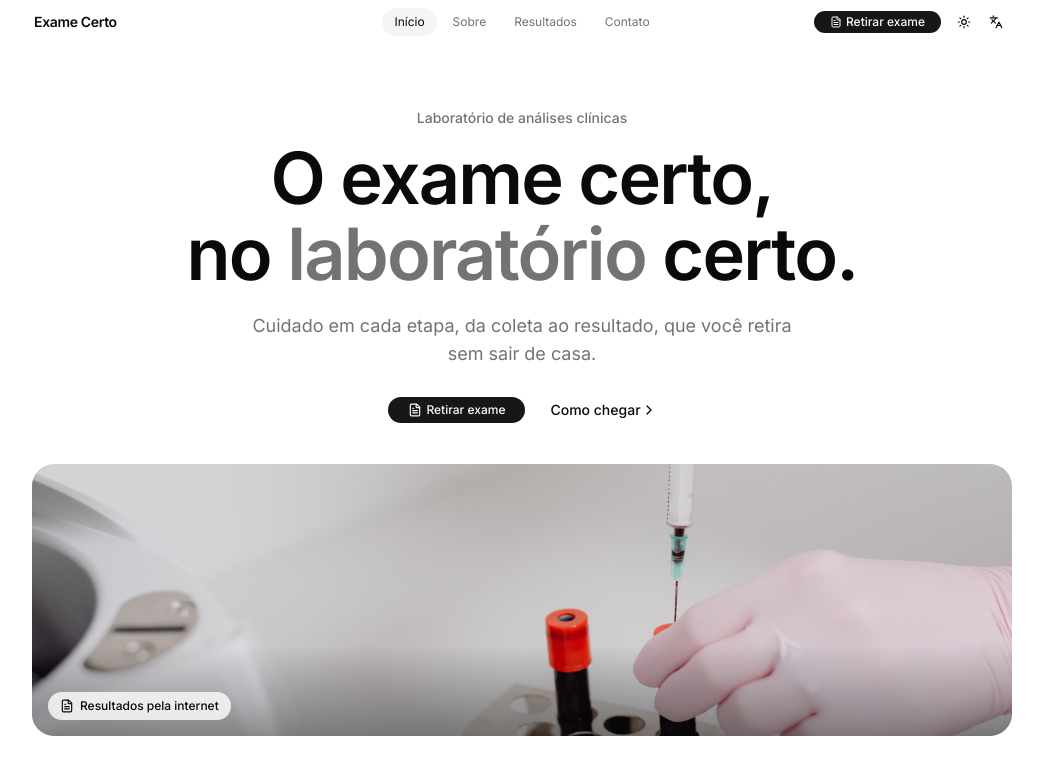
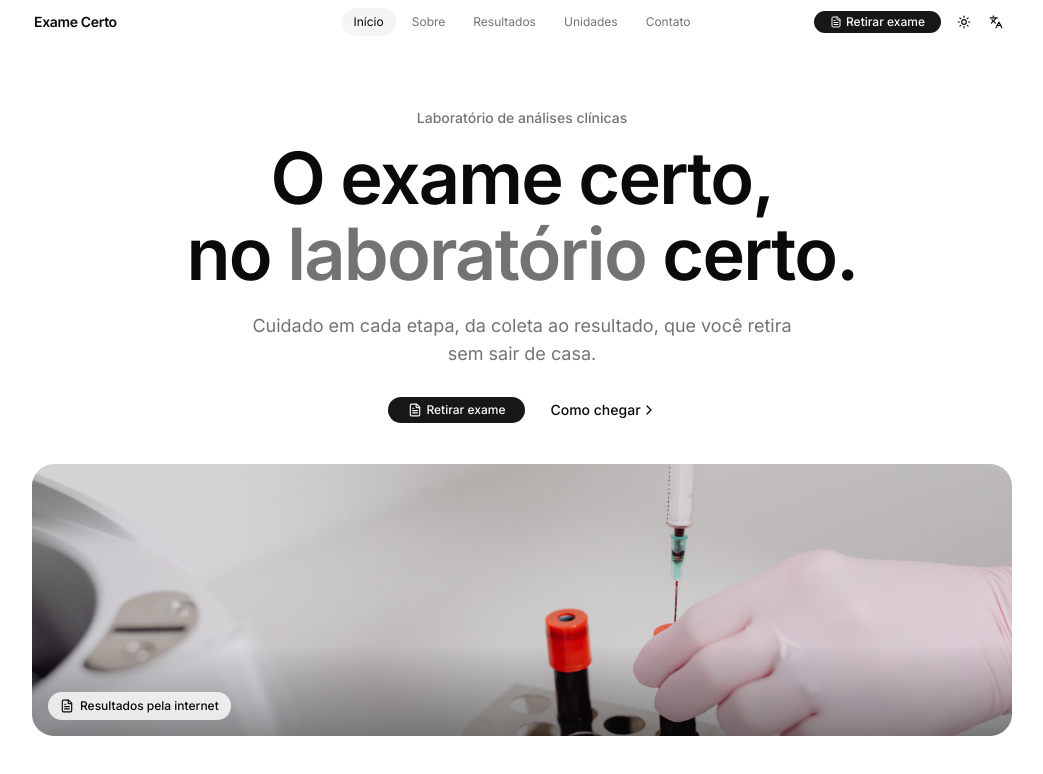
Before and after one commit to elciomfer/exame-certo, a Next.js app: page / in a window 1280 px wide. Shown: the part 3-777 px from the top of the page, without its empty margins (118-1161 px from the left). Built offline with nearby package versions, Linux system fonts and the light colour scheme.

Commit message:
chore: add contact information and units management for the laboratory

```diff
--- a/src/constants/company.ts
+++ b/src/constants/company.ts
@@ -91,4 +91,6 @@ export const site = {
   mapsUrl: `https://www.google.com/maps/search/?api=1&query=${encodeURIComponent(
     `${address.street}, ${address.district}, ${address.city} - ${address.state}, ${address.zip}`,
   )}`,
+  whatsapp: { display: "(47) 9XXXX-XXXX", number: "5547900000000" }, // TODO: número real, só dígitos com 55
+  email: "contato@exemplo.com.br", // TODO
 };
--- a/src/constants/navigation.ts
+++ b/src/constants/navigation.ts
@@ -3,6 +3,7 @@ export const navigation = [
   { label: "Início", href: "#home" },
   { label: "Sobre", href: "#about" },
   { label: "Resultados", href: "#results" },
+  { label: "Unidades", href: "#units" },
   { label: "Contato", href: "#contact" },
 ];
 
--- /dev/null
+++ b/src/constants/units.ts
@@ -0,0 +1,37 @@
+import { site } from "@/constants/company";
+
+export type Unit = {
+  id: string;
+  name: string;
+  street: string;
+  district: string;
+  city: string;
+  state: string;
+  zip: string;
+  phone?: { display: string; href: string };
+  /** Ex.: ["Seg a sex: 7h às 17h", "Sáb: 7h às 11h"] */
+  hours?: string[];
+};
+
+/*
+ * Unidades do laboratório. Hoje só a matriz; para incluir outra, basta adicionar
+ * um objeto aqui. Com mais de uma, a seção mostra uma lista para trocar o mapa.
+ */
+export const units: Unit[] = [
+  {
+    id: "itaiopolis",
+    name: `Unidade ${site.address.city}`,
+    ...site.address,
+    phone: site.phone,
+    hours: undefined, // TODO: horário de atendimento e de coleta
+  },
+];
+
+const query = (u: Unit) => `${u.street}, ${u.district}, ${u.city} - ${u.state}, ${u.zip}`;
+
+/* Mapa incorporado do Google, sem precisar de chave de API */
+export const mapEmbedUrl = (u: Unit) => `https://www.google.com/maps?q=${encodeURIComponent(query(u))}&output=embed`;
+
+/* Link que abre o Google Maps (ou o app no celular) com a rota */
+export const mapLinkUrl = (u: Unit) =>
+  `https://www.google.com/maps/search/?api=1&query=${encodeURIComponent(query(u))}`;
```
